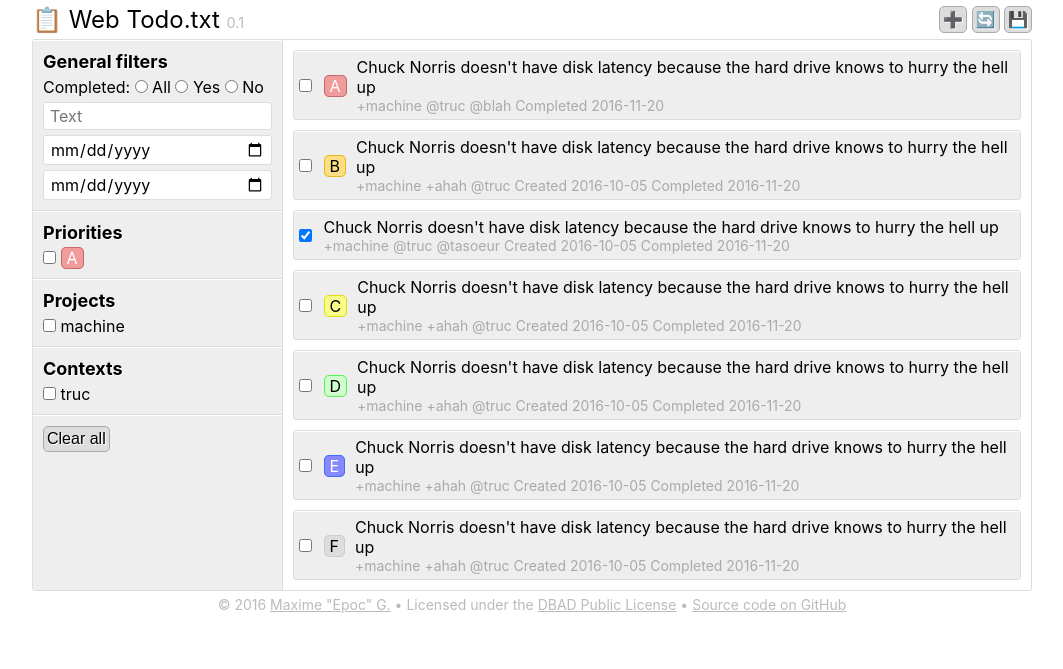
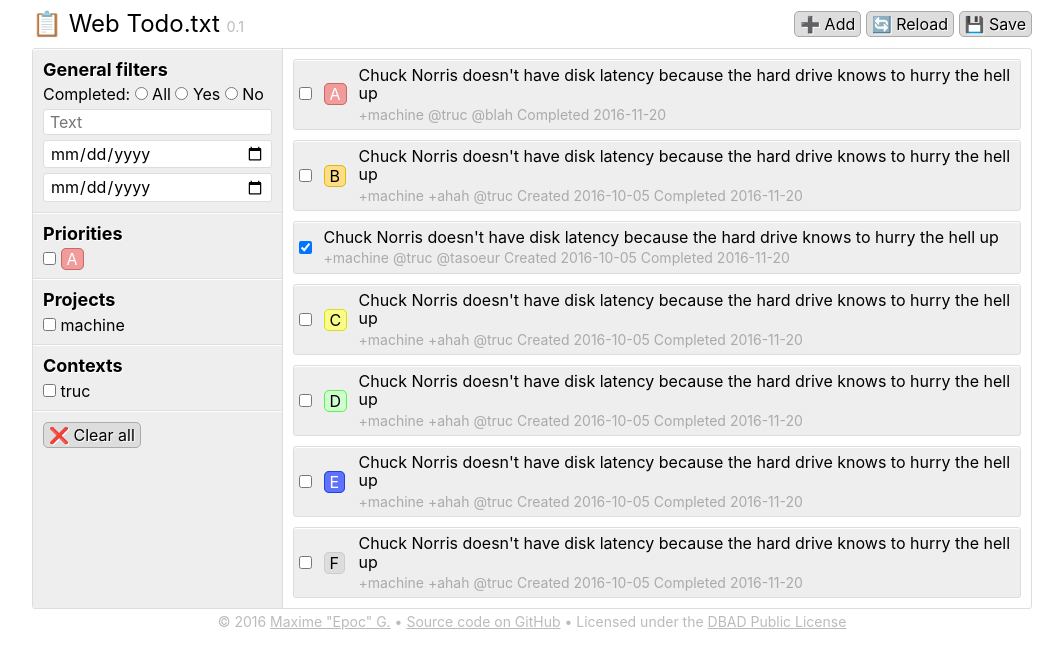
Before and after one commit to EpocDotFr/webtodotxt, a Flask app: page / in a window 1280 px wide. Shown: the top 669 px of the page, without its empty margins (108-1171 px from the left). Run offline with Flask 2, Linux system fonts and the light colour scheme; some libraries are stand-ins or nearby versions.

Commit message:
So many changes

```diff
--- a/static/css/app.css
+++ b/static/css/app.css
@@ -56,7 +56,7 @@ a:hover {
 .priority.B {
     background-color: #FEDE82;
     color: #000;
-    border-color: #e1bb1c;
+    border-color: #dbb71f;
 }
 
 .priority.C {
@@ -72,9 +72,9 @@ a:hover {
 }
 
 .priority.E {
-    background-color: #8787FF;
+    background-color: #6072FB;
     color: #FFF;
-    border-color: #446dfe;
+    border-color: #1d46d5;
 }
 
 /************************************************************************
@@ -88,7 +88,7 @@ div.alert {
 
 span.alert,
 small.alert {
-    padding: 3px;
+    padding: 5px;
 }
 
 .alert {
@@ -127,9 +127,9 @@ button, .button {
     background-color: #DDD;
     border: 1px solid #AAA;
     outline: none;
-    padding: 3px;
+    padding: 3px 5px;
     text-decoration: none;
-    text-shadow: 1px 1px 0px #FFF;
+    text-shadow: 1px 1px 0 #FFF;
     font-size: 16px;
 }
 
@@ -172,8 +172,8 @@ textarea:focus {
 header {
     display: table;
     width: 100%;
-    margin-top: 5px;
-    margin-bottom: 5px;
+    margin-top: 10px;
+    margin-bottom: 10px;
 }
 
 header .title {
@@ -237,7 +237,7 @@ footer a:visited {
     padding: 0;
     margin: 0;
     font-size: 18px;
-    text-shadow: 1px 1px 0px #FFF;
+    text-shadow: 1px 1px 0 #FFF;
 }
 
 #filters > div > div {
@@ -268,6 +268,10 @@ footer a:visited {
     margin-bottom: 10px;
 }
 
+#todos > div:hover {
+    background-color: #F3F3F3;
+}
+
 #todos > div:last-child {
     margin-bottom: 0;
 }
@@ -296,9 +300,33 @@ footer a:visited {
     padding: 5px;
 }
 
-#todos .row-metadata {
+#todos .row-infos {
+    display: table;
+    width: 100%;
+}
+
+#todos .row-infos > div {
+    display: table-cell;
+    vertical-align: middle;
+    padding-top: 3px;
+}
+
+#todos .row-infos .metadata {
     color: #AAA;
     font-size: 14px;
+}
+
+#todos .row-infos .actions {
+    text-align: right;
+}
+
+#todos .row-infos .actions a {
+    text-decoration: none;
+    display: none;
+}
+
+#todos > div:hover .row-infos .actions a {
+    display: inline;
 }
 
 #todos .col-completed-checkbox {
@@ -306,7 +334,7 @@ footer a:visited {
 }
 
 #todos .col-priority {
-    width: 30px;
+    width: 35px;
 }
 
 #todos .col-completed-checkbox,
--- a/templates/app.html
+++ b/templates/app.html
@@ -7,6 +7,7 @@
     <meta name="viewport" content="width=device-width, initial-scale=1.0">
     <meta name="robots" content="noindex,nofollow,noarchive"/>
 
+    <link rel="stylesheet" href="https://cdnjs.cloudflare.com/ajax/libs/normalize/4.2.0/normalize.min.css">
     <link rel="stylesheet" href="{{ url_for('static', filename='css/app.css') }}">
 
     <title>📋 Web Todo.txt</title>
@@ -19,9 +20,9 @@
             <small v-show="loading">Loading...</small>
         </div>
         <div class="menu">
-            <button>➕</button>
-            <button>🔄</button>
-            <button>💾</button>
+            <button>➕ Add</button>
+            <button>🔄 Reload</button>
+            <button>💾 Save</button>
         </div>
     </header>
     <div id="page">
@@ -46,7 +47,7 @@
                 <div><input type="checkbox"> truc</div>
             </div>
             <div>
-                <button>Clear all</button>
+                <button>❌ Clear all</button>
             </div>
         </div>
         <div id="todos">
@@ -55,95 +56,27 @@
                 <div class="col-completed-checkbox">
                     <input type="checkbox" class="completed" :checked="todo.completed">
                 </div>
-                <div class="col-priority" v-show="todo.priority"><span
-                        v-bind:class="['priority', todo.priority]">${ todo.priority }</span></div>
+                <div class="col-priority" v-show="todo.priority"><span v-bind:class="['priority', todo.priority]">${ todo.priority }</span></div>
                 <div class="col-content">
                     <div class="row-text">${ todo.text }</div>
-                    <div class="row-metadata">
-                        <template v-for="project in todo.projects">+${ project } </template>
-                        <template v-for="context in todo.contexts">@${ context } </template>
-                        <template v-if="todo.creation_date">Created ${ todo.creation_date }</template>
-                        <template v-if="todo.completion_date">Completed ${ todo.completion_date }</template>
+                    <div class="row-infos">
+                        <div class="metadata">
+                            <template v-for="project in todo.projects">+${ project } </template>
+                            <template v-for="context in todo.contexts">@${ context } </template>
+                            <template v-if="todo.creation_date">Created ${ todo.creation_date }</template>
+                            <template v-if="todo.completion_date">Completed ${ todo.completion_date }</template>
+                        </div>
+                        <div class="actions"><a href="">✏</a>️ <a href="">❌</a>️</div>
                     </div>
                 </div>
             </div>
         </div>
     </div>
-    <footer>© 2016 <a href="https://epoc.fr">Maxime "Epoc" G.</a> • Licensed under the <a href="">DBAD Public
-        License</a> • <a href="">Source code on GitHub</a></footer>
+    <footer>© 2016 <a href="https://epoc.fr">Maxime "Epoc" G.</a> • <a href="https://github.com/EpocDotFr/webtodotxt">Source code on GitHub</a> • Licensed under the <a href="https://github.com/EpocDotFr/webtodotxt/blob/master/LICENSE.md">DBAD Public License</a></footer>
 </div>
 
+<script src="https://cdnjs.cloudflare.com/ajax/libs/zepto/1.2.0/zepto.min.js"></script>
 <script src="https://unpkg.com/vue@2.1.0/dist/vue.min.js"></script>
-<script>
-    var app = new Vue({
-        delimiters: ['${', '}'],
-        el: '#app',
-        data: {
-            loading: false,
-            todos: [
-                {
-                    text: 'Chuck Norris doesn\'t have disk latency because the hard drive knows to hurry the hell up',
-                    completion_date: '2016-11-20',
-                    priority: 'A',
-                    projects: ['machine'],
-                    contexts: ['truc', 'blah']
-                },
-                {
-                    text: 'Chuck Norris doesn\'t have disk latency because the hard drive knows to hurry the hell up',
-                    completed: false,
-                    completion_date: '2016-11-20',
-                    priority: 'B',
-                    creation_date: '2016-10-05',
-                    projects: ['machine', 'ahah'],
-                    contexts: ['truc']
-                },
-                {
-                    text: 'Chuck Norris doesn\'t have disk latency because the hard drive knows to hurry the hell up',
-                    completed: true,
-                    completion_date: '2016-11-20',
-                    creation_date: '2016-10-05',
-                    projects: ['machine'],
-                    contexts: ['truc', 'tasoeur']
-                },
-                {
-                    text: 'Chuck Norris doesn\'t have disk latency because the hard drive knows to hurry the hell up',
-                    completed: false,
-                    completion_date: '2016-11-20',
-                    priority: 'C',
-                    creation_date: '2016-10-05',
-                    projects: ['machine', 'ahah'],
-                    contexts: ['truc']
-                },
-                {
-                    text: 'Chuck Norris doesn\'t have disk latency because the hard drive knows to hurry the hell up',
-                    completed: false,
-                    completion_date: '2016-11-20',
-                    priority: 'D',
-                    creation_date: '2016-10-05',
-                    projects: ['machine', 'ahah'],
-                    contexts: ['truc']
-                },
-                {
-                    text: 'Chuck Norris doesn\'t have disk latency because the hard drive knows to hurry the hell up',
-                    completed: false,
-                    completion_date: '2016-11-20',
-                    priority: 'E',
-                    creation_date: '2016-10-05',
-                    projects: ['machine', 'ahah'],
-                    contexts: ['truc']
-                },
-                {
-                    text: 'Chuck Norris doesn\'t have disk latency because the hard drive knows to hurry the hell up',
-                    completed: false,
-                    completion_date: '2016-11-20',
-                    priority: 'F',
-                    creation_date: '2016-10-05',
-                    projects: ['machine', 'ahah'],
-                    contexts: ['truc']
-                }
-            ]
-        }
-    })
-</script>
+<script src="{{ url_for('static', filename='js/app.js') }}"></script>
 </body>
 </html>
```
Also changed, not shown: static/js/app.js (added, +69 -0 lines).
